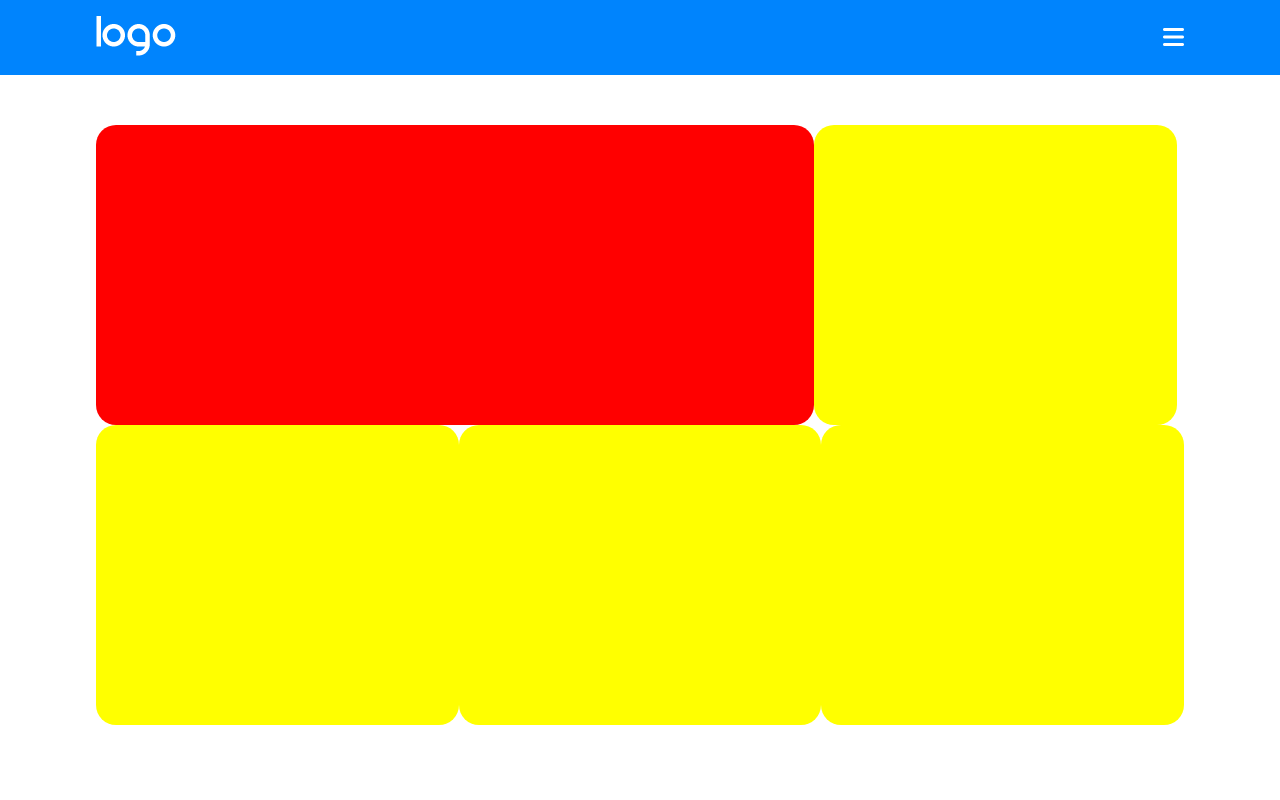
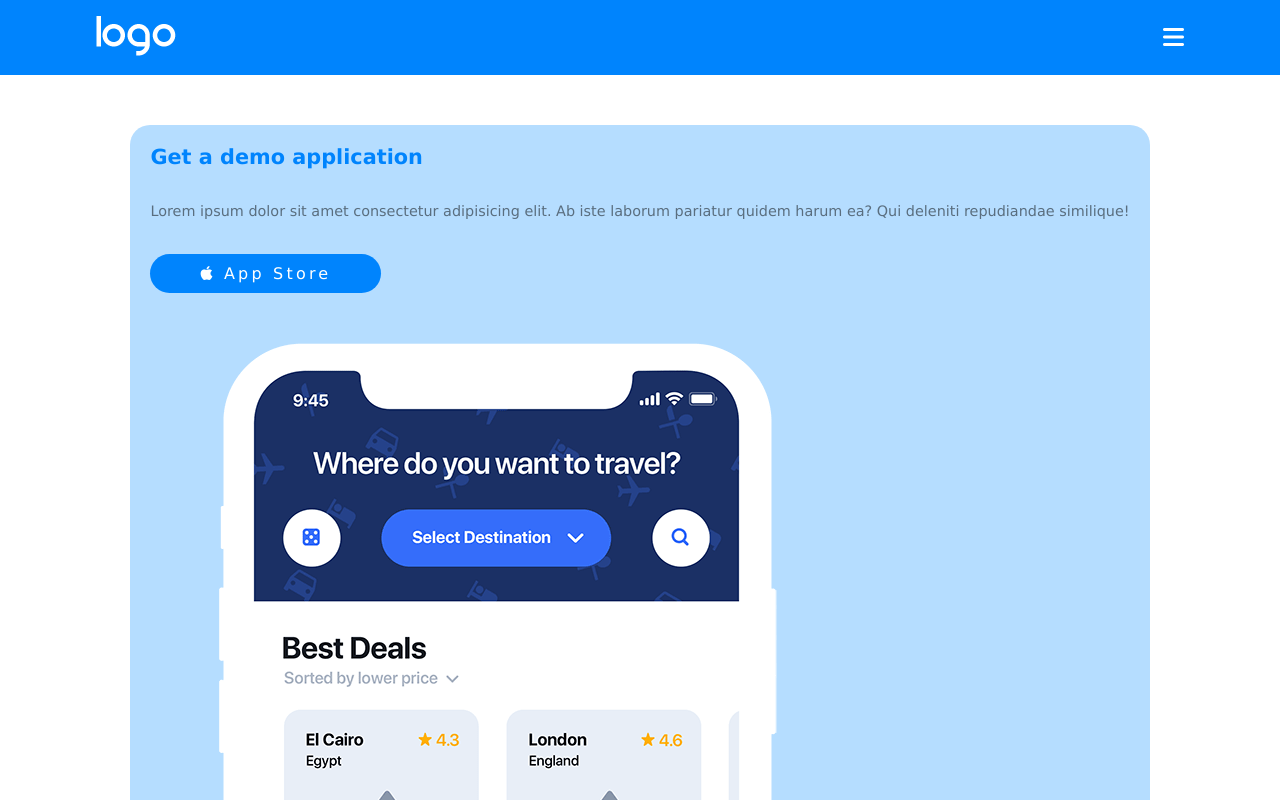
Before and after one commit to MirkoFarina/htmlcss-responsive-layout, a plain HTML site: page index.html in a window 1280 px wide. Shown: the top 800 px of the page. Drawn offline with Linux system fonts and the light colour scheme.

Commit message:
[add] section info

```diff
--- a/css/style.css
+++ b/css/style.css
@@ -11,6 +11,13 @@ body {
   font-family: Verdana, Geneva, Tahoma, sans-serif;
 }
 
+img {
+  max-width: 100%;
+}
+
+a {
+  text-decoration: none;
+}
 /*********************************************************
                           UTILITY
 *********************************************************/
@@ -31,6 +38,7 @@ body {
 .card {
   border-radius: 20px;
 }
+
 
 /* COLOR */
 .bg-lightblue {
@@ -54,7 +62,13 @@ body {
 /* /COLOR */
 
 /* BUTTON */
-
+.btn {
+  border-radius: 20px;
+}
+.button {
+  padding: 10px 50px;
+  display: inline-block;
+}
 /* /BUTTON */
 
 /*********************************************************
@@ -89,7 +103,6 @@ header li {
 }
 
 header li a {
-  text-decoration: none;
   color: white;
   font-size: 1.1rem;
 }
@@ -98,23 +111,70 @@ header li a {
 header ul li:last-child a{
   color: #2E2E2E;
   padding: 10px 15px;
-  border-radius: 20px;
 }
 
 /*********************************************************
                           MAIN
 *********************************************************/
-.big-card {
-  background-color: red;
-  width: 66%;
-  height: 300px;
-  padding: ;
+section {
+  margin-bottom: 50px;
+}
+
+.info .row {
+  flex-direction: column;
+  justify-content: center;
+  align-items: center;
+}
+
+.info .card {
+  margin-bottom: 20px;
+  padding: 20px 20px 0 20px;
+  background-color: #B5DDFF;
+}
+
+.info  h2 {
+  font-size: 1.3rem;
+}
+
+.info  p {
+  font-size: 0.9rem;
+  color: #5A6E7F;
+  line-height: 25px;
+}
+
+.info h2,
+.info p,
+.info a,
+.info .little-card i {
+  margin-bottom: 30px;
+}
+
+.info .button {
+  color: white;
+  letter-spacing: 0.2rem;
+}
+
+.info img {
+  display: block;
+}
+
+.info .little-card {
+  text-align: center;
+}
+
+.info .little-card i {
+  font-size: 4.5rem;
+
+}
+/* .big-card {
+  width: 100%;
 }
 .little-card {
   background-color: yellow;
-  width: calc(100% / 3);
+  width: 100%;
   height: 300px;
-}
+} */
+
 /*********************************************************
                           FOOTER
 *********************************************************/
--- a/index.html
+++ b/index.html
@@ -57,23 +57,66 @@
     <!-- INFO SECTION  -->
     <section>
       <div class="info container">
-        <div class="row d-flex wrap">
+        <div class="row d-flex">
           <div class="card big-card">
+           <div class="text-left">
+             <h2 class="color-lightblue">
+               Get a demo application
+             </h2>
+             <p>
+               Lorem ipsum dolor sit amet consectetur adipisicing elit. Ab iste laborum pariatur quidem harum ea? Qui deleniti repudiandae similique!
+             </p>
+             <a class="button bg-lightblue btn" href="#">
+               <i class="fa-brands fa-apple"></i>
+               App Store
+             </a>
+           </div>
 
+           <div class="img-right">
+             <img src="img/phone.png" alt="App Store">
+           </div>
           </div>
 
           <div class="card little-card">
+            <i class="fa-solid fa-file-code color-lightblue"></i>
+            <h2 class="color-lightblue">
+              Clean Code
+            </h2>
+            <p>
+              Lorem ipsum dolor sit amet consectetur, adipisicing elit. Unde possimus vero maiores dicta temporibus soluta consectetur suscipit excepturi porro.
+            </p>
+          </div>
 
+          <div class="card little-card">
+            <i class="fa-solid fa-compass-drafting ligh color-lightblue"></i>
+            <h2 class="color-lightblue">
+              Web Design
+            </h2>
+            <p>
+              Lorem ipsum dolor sit amet consectetur, adipisicing elit. Unde possimus vero maiores dicta temporibus soluta consectetur suscipit excepturi porro.
+            </p>
           </div>
+
           <div class="card little-card">
+            <i class="fa-solid fa-laptop-code color-lightblue"></i>
+            <h2 class="color-lightblue">
+              Developement
+            </h2>
+            <p>
+              Lorem ipsum dolor sit amet consectetur, adipisicing elit. Unde possimus vero maiores dicta temporibus soluta consectetur suscipit excepturi porro.
+            </p>
+          </div>
 
+          <div class="card little-card">
+            <i class="fa-solid fa-bullhorn color-lightblue"></i>
+            <h2 class="color-lightblue">
+              Branding
+            </h2>
+            <p>
+              Lorem ipsum dolor sit amet consectetur, adipisicing elit. Unde possimus vero maiores dicta temporibus soluta consectetur suscipit excepturi porro.
+            </p>
           </div>
-          <div class="card little-card">
 
-          </div>
-          <div class="card little-card">
-
-          </div>
         </div>
       </div>
     </section>
```
